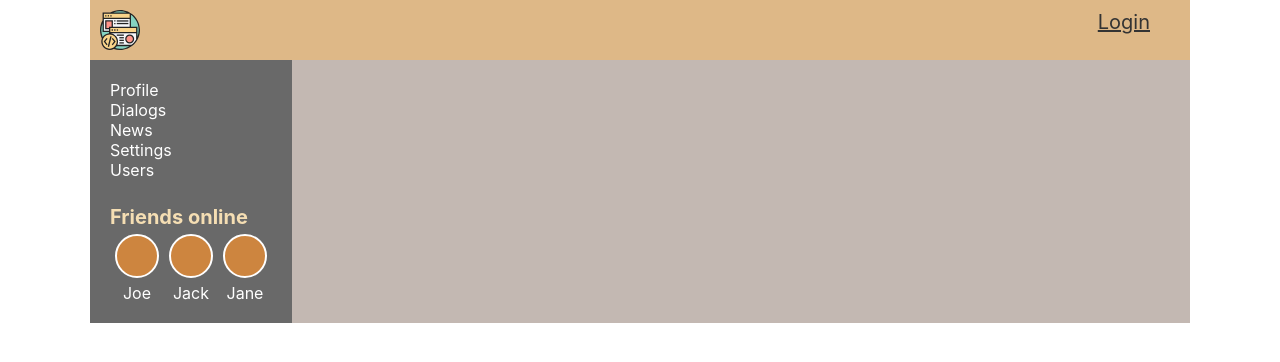
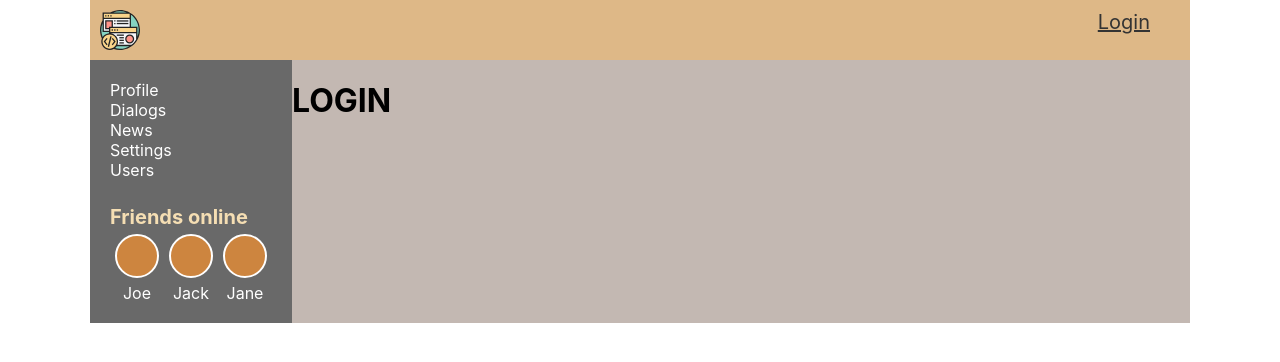
Before and after one commit to ultrwave/s_network, a React (Create React App) app: page /login in a window 1280 px wide. Shown: the top 362 px of the page. Built offline with nearby package versions, Linux system fonts and the light colour scheme; no server answers.

Commit message:
Login component

```diff
--- a/src/App.tsx
+++ b/src/App.tsx
@@ -9,6 +9,7 @@ import {DialogsContainer} from './components/Content/Dialogs/DialogsContainer';
 import {UsersContainer} from './components/Users/UsersContainer';
 import {ProfileContainer} from './components/Content/Profile/ProfileContainer';
 import HeaderContainer from './components/Header/HeaderContainer';
+import {Login as LoginPage} from './login/login';
 
 function App() {
 
@@ -18,12 +19,13 @@ function App() {
                 <HeaderContainer />
                 <Navbar/>
                 <div className='app-wrapper-content'>
+                    <Route path='/login' render={() => <LoginPage/>}/>
+                    <Route path='/profile/:userId?' render={() => <ProfileContainer/>}/>
                     <Route path='/dialogs' render={() => <DialogsContainer/>}/>
-                    <Route path='/profile/:userId?' render={() => <ProfileContainer/>}/>
+                    <Route path='/users' render={() => <UsersContainer/>}/>
                     <Route path='/news' component={News}/>
                     <Route path='/music' component={Music}/>
                     <Route path='/settings' component={Settings}/>
-                    <Route path='/users' render={() => <UsersContainer/>}/>
                 </div>
             </div>
         </BrowserRouter>
--- /dev/null
+++ b/src/login/login.tsx
@@ -0,0 +1,11 @@
+import React from 'react';
+
+
+
+
+export function Login () {
+
+    return (
+        <h1>LOGIN</h1>
+    )
+}
```
